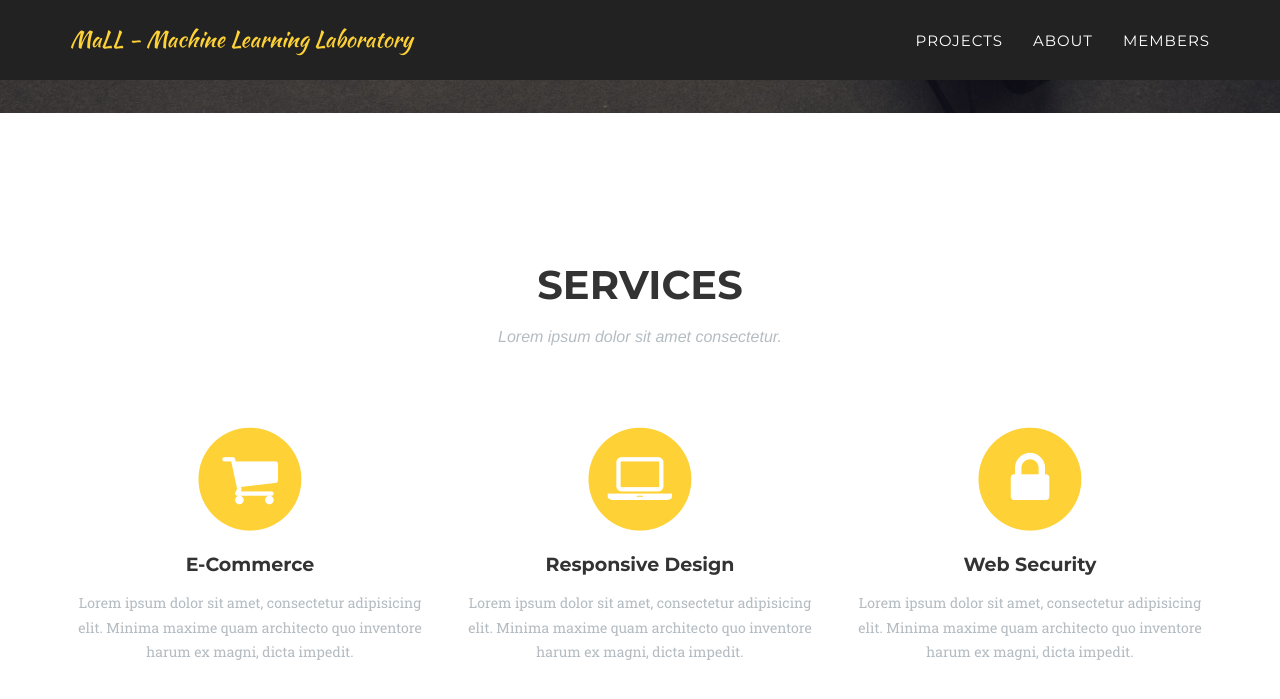
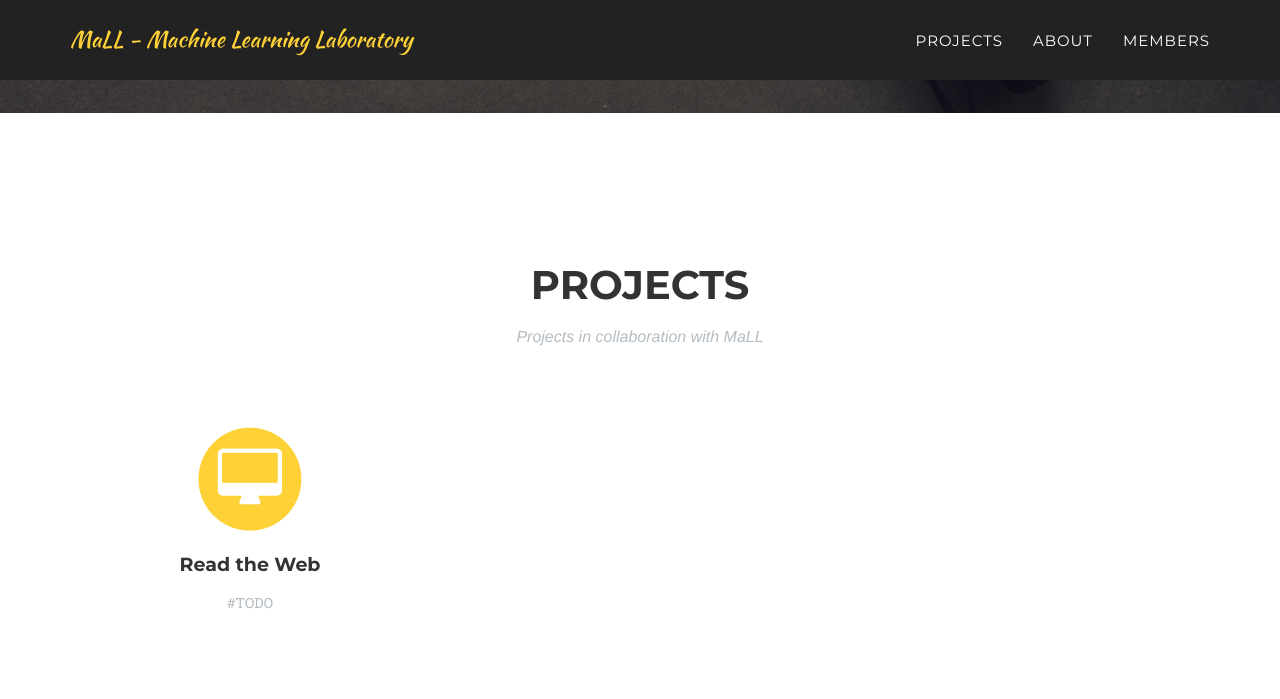
Before and after one commit to MaLL-UFSCar/mall-ufscar.github.io, a Jekyll site: the page built from index.html, in a window 1280 px wide and 900 px high, scrolled down 545 px. Shown: the top 699 px of the window. Built offline with Jekyll 4.4.1, drawn with Linux system fonts in a browser that asks for light colours; some web fonts are replaced.

Commit message:
Refactor projects to YAML descriptor

```diff
--- a/_data/projects.yml
+++ b/_data/projects.yml
@@ -3,3 +3,5 @@ subtitle: 'Projects in collaboration with MaLL'
 projects:
     -
         title: 'Read the Web'
+        description: '#TODO'
+        icon: 'fa-desktop'
--- a/_includes/projects.html
+++ b/_includes/projects.html
@@ -3,35 +3,21 @@
         <div class="container">
             <div class="row">
                 <div class="col-lg-12 text-center">
-                    <h2 class="section-heading">Services</h2>
-                    <h3 class="section-subheading text-muted">Lorem ipsum dolor sit amet consectetur.</h3>
+                    <h2 class="section-heading">{{ site.data.projects.title }}</h2>
+                    <h3 class="section-subheading text-muted">{{ site.data.projects.subtitle }}</h3>
                 </div>
             </div>
             <div class="row text-center">
-                <div class="col-md-4">
-                    <span class="fa-stack fa-4x">
+                {% for project in site.data.projects.projects %}
+                  <div class="col-md-4">
+                     <span class="fa-stack fa-4x">
                         <i class="fa fa-circle fa-stack-2x text-primary"></i>
-                        <i class="fa fa-shopping-cart fa-stack-1x fa-inverse"></i>
-                    </span>
-                    <h4 class="project-heading">E-Commerce</h4>
-                    <p class="text-muted">Lorem ipsum dolor sit amet, consectetur adipisicing elit. Minima maxime quam architecto quo inventore harum ex magni, dicta impedit.</p>
-                </div>
-                <div class="col-md-4">
-                    <span class="fa-stack fa-4x">
-                        <i class="fa fa-circle fa-stack-2x text-primary"></i>
-                        <i class="fa fa-laptop fa-stack-1x fa-inverse"></i>
-                    </span>
-                    <h4 class="project-heading">Responsive Design</h4>
-                    <p class="text-muted">Lorem ipsum dolor sit amet, consectetur adipisicing elit. Minima maxime quam architecto quo inventore harum ex magni, dicta impedit.</p>
-                </div>
-                <div class="col-md-4">
-                    <span class="fa-stack fa-4x">
-                        <i class="fa fa-circle fa-stack-2x text-primary"></i>
-                        <i class="fa fa-lock fa-stack-1x fa-inverse"></i>
-                    </span>
-                    <h4 class="project-heading">Web Security</h4>
-                    <p class="text-muted">Lorem ipsum dolor sit amet, consectetur adipisicing elit. Minima maxime quam architecto quo inventore harum ex magni, dicta impedit.</p>
-                </div>
+                        <i class="fa {{ project.icon }} fa-stack-1x fa-inverse"></i>
+                     </span>
+                     <h4 class="project-heading">{{ project.title }}</h4>
+                     <p class="text-muted">{{ project.description }}</p>
+                  </div>
+                {% endfor %}
             </div>
         </div>
     </section>
```
